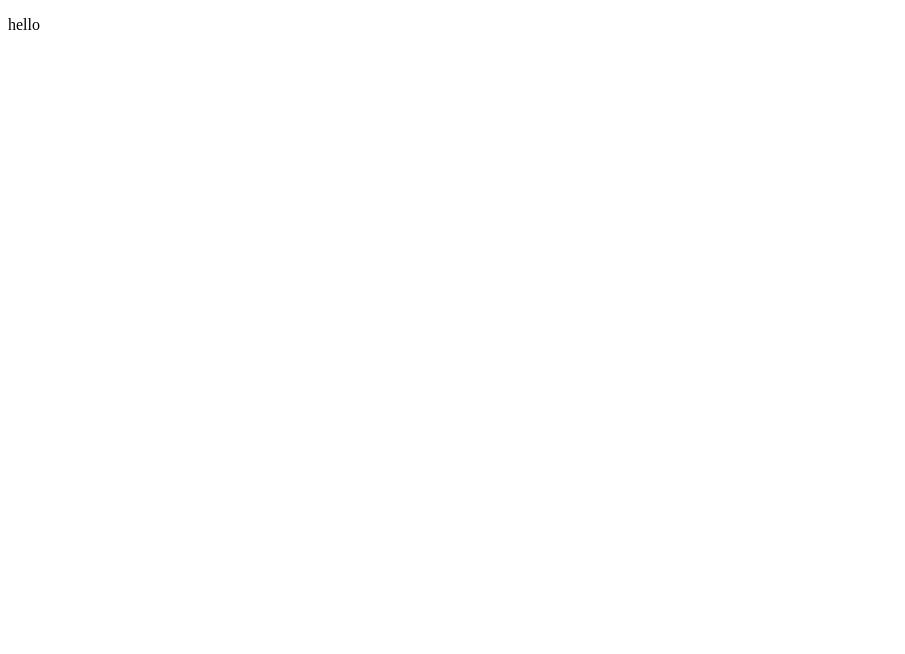
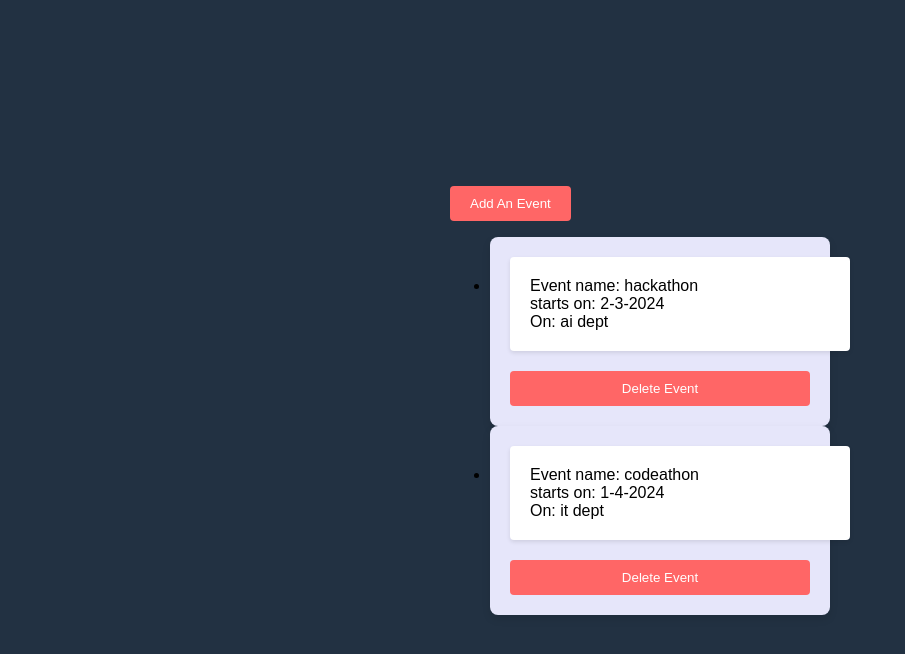
Before and after one commit to saliniyan/Event_manager, a React (Create React App) app: page / in a window 1280 px wide. Shown: the top 654 px of the page, without its empty margins (0-905 px from the left). Built offline with nearby package versions, Linux system fonts and the light colour scheme.

Commit message:
basic event creation

```diff
--- a/package.json
+++ b/package.json
@@ -8,6 +8,7 @@
     "@testing-library/user-event": "^13.5.0",
     "react": "^18.3.1",
     "react-dom": "^18.3.1",
+    "react-icons": "^5.2.1",
     "react-scripts": "5.0.1",
     "web-vitals": "^2.1.4"
   },
--- /dev/null
+++ b/src/Add.js
@@ -0,0 +1,39 @@
+import React from "react";
+
+const Add=({name,setName,date,setDate,place,setPlace,handleFormSubmit})=>
+{
+    return(
+        <form onSubmit={handleFormSubmit}>
+       <input
+         type="text"
+         name="name"
+         placeholder="Event Name"
+         value={name}
+         onChange={(e) => setName(e.target.value)}
+         required
+       />
+       <br />
+       <input
+         type="date"
+         name="date"
+         placeholder="Event Date"
+         value={date}
+         onChange={(e) => setDate(e.target.value)}
+         required
+       />
+       <br />
+       <input
+         type="text"
+         name="place"
+         placeholder="Event Place"
+         value={place}
+         onChange={(e) => setPlace(e.target.value)}
+         required
+       />
+       <br />
+       <button type="submit">Submit</button>
+     </form>
+      )
+}
+
+export default Add;
--- a/src/App.css
+++ b/src/App.css
@@ -0,0 +1,45 @@
+body {
+  background-color: #223142;
+  padding: 0;
+  display: flex;
+  justify-content: center;
+  align-items: center;
+  height: 100vh;
+  font-family: Arial, sans-serif;
+}
+
+.container {
+  background-color: #E6E6FA;
+  box-shadow: 0 4px 8px rgba(0, 0, 0, 0.1);
+  border-radius: 8px;
+  padding: 20px;
+  width: 300px;
+  display: flex;
+  flex-direction: column;
+  gap: 20px;
+}
+
+.inner-container {
+  background-color: #fff;
+  padding: 20px;
+  width: 100%;
+  display: flex;
+  justify-content: space-between;
+  align-items: center;
+  border-radius: 4px;
+  box-shadow: 0 2px 4px rgba(0, 0, 0, 0.1);
+}
+
+.button {
+  background-color: #ff6666;
+  color: white;
+  border: none;
+  border-radius: 4px;
+  padding: 10px 20px;
+  cursor: pointer;
+  transition: background-color 0.3s ease;
+}
+
+.button:hover {
+  background-color: #ff3333;
+}
--- a/src/App.js
+++ b/src/App.js
@@ -1,10 +1,82 @@
 import React from "react"
+import { useState } from "react";
+import './App.css'
+import Add from "./Add";
 
 const App=()=>
 {
+  const [event,setevent]=useState([
+    {
+      id:0,
+      name:'hackathon',
+      date:'2-3-2024',
+      place:'ai dept'
+    },
+    {
+      id:1,
+      name:'codeathon',
+      date:'1-4-2024',
+      place:'it dept'
+    }
+  ])
+  const [isFormVisible, setIsFormVisible] = useState(false);
+  const [name, setName] = useState('');
+  const [date, setDate] = useState('');
+  const [place, setPlace] = useState('');
+
+  const handlesubmit=()=>{
+    setIsFormVisible(true)
+  }
+
+
+  const handleFormSubmit = (e) => {
+    e.preventDefault();
+    const id=event.length?event[event.length - 1].id +1 : 1
+    const addnewevent={id,name:name,date:date,place:place}
+    const listitem=[...event,addnewevent]
+    setevent(listitem)
+    setIsFormVisible(false); // hide the form after submission
+  };
+
+  const deleteevent=(id)=>{
+    const deleteitem=event.filter((i)=>i.id!==id)
+
+    setevent(deleteitem)
+  }
+
   return(
     <div>
-      <p>hello</p>
+      <button onClick={handlesubmit}className="button">Add An Event</button>
+
+      {isFormVisible && (
+      <Add
+      name={name}
+      setName={setName}
+      date={date}
+      setDate={setDate}
+      place={place}
+      setPlace={setPlace}
+      handleFormSubmit={handleFormSubmit}
+    />
+      )}
+      <div>
+        <ul>
+        {event.map((i)=>(
+          <li key={i.id}>
+              <div className="container">
+              <div className="inner-container">
+                Event name: {i.name}
+                <br />
+                starts on: {i.date}
+                <br />
+                On: {i.place}
+              </div>
+              <button  onClick={()=>deleteevent(i.id)} className="button">Delete Event</button>
+            </div>
+          </li>
+        ))}
+        </ul>
+      </div>
     </div>
   )
 }
```
Also changed, not shown: 2 other files (tests, documents, lock files or other folders).
